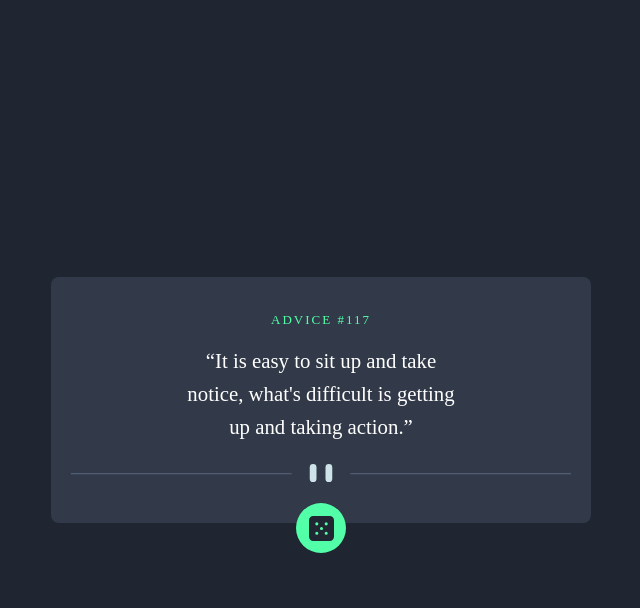
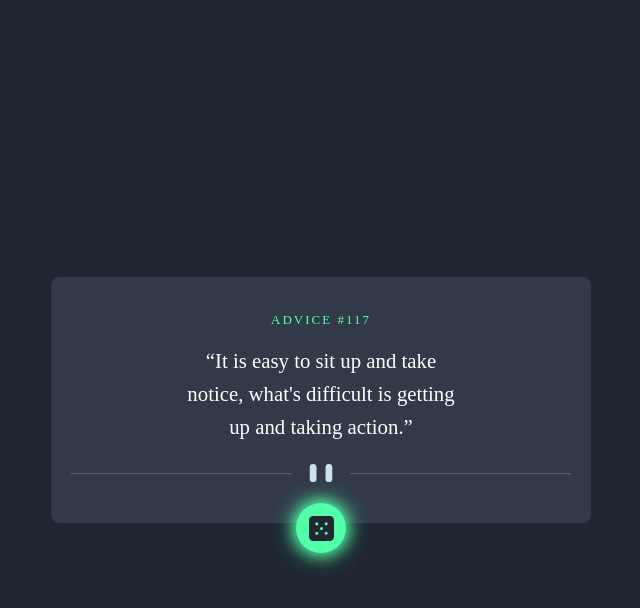
Before and after one commit to TunmiDev/advice-generator, a React (Vite) app: page / in a window 1280 px wide. In both pictures the pointer is over the element 640 px from the left and 528 px from the top of the page. Shown: the top 608 px of the page, without its empty margins (319-959 px from the left). Built offline with nearby package versions, Linux system fonts and the light colour scheme.

Commit message:
added hover effects to the btn

```diff
--- a/src/Components/AdviceGenButton/AdviceGenButton.css
+++ b/src/Components/AdviceGenButton/AdviceGenButton.css
@@ -11,9 +11,12 @@
   position: absolute;
   left: 50%;
   transform: translateX(-50%);
+  transition: 0.3s ease; /*Smooth transition*/
+  box-shadow: 0 0 10px rgba(0, 0, 0, 0);
 }
 .button:hover {
-  box-shadow: 0px 0px 0px 1px rgba(0, 0, 0, 0.05);
+  box-shadow: 0 0 15px var(--secondary-color), 0 0 25px var(--secondary-color);
+  /* transform: scale(0.5); */
 }
 .button img {
   height: 25px;
```
